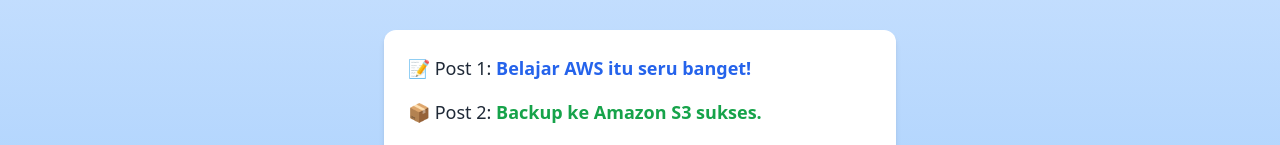
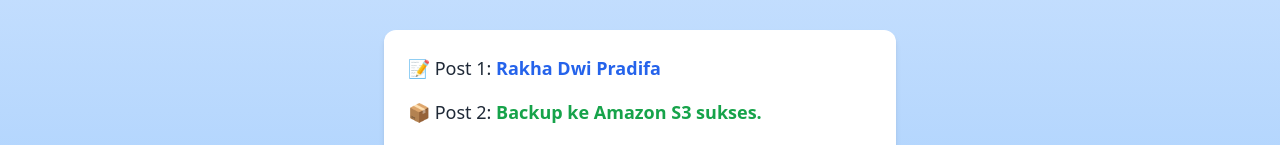
Before and after one commit to RakhaDwiPradifa/cloud_blog, a plain HTML site: page index.html in a window 1280 px wide. Shown: the part 278-423 px from the top of the page. Drawn offline with nearby package versions, Linux system fonts and the light colour scheme.

Commit message:
update minor

```diff
--- a/index.html
+++ b/index.html
@@ -21,7 +21,7 @@
   <div class="text-4xl font-bold mb-6 animate-bounce text-blue-700">Selamat Datang di Blog Cloud Saya ☁️</div>
 
   <div class="w-full bg-white shadow-md rounded-xl p-6 max-w-lg space-y-4">
-    <p class="text-lg">📝 Post 1: <span class="text-blue-600 font-semibold">Belajar AWS itu seru banget!</span></p>
+    <p class="text-lg">📝 Post 1: <span class="text-blue-600 font-semibold">Rakha Dwi Pradifa</span></p>
     <p class="text-lg">📦 Post 2: <span class="text-green-600 font-semibold">Backup ke Amazon S3 sukses.</span></p>
     <p class="text-lg">🔄 Post 3: <span class="text-purple-600 font-semibold">CI/CD nanti tinggal update lewat GitHub.</span></p>
   </div>
```
